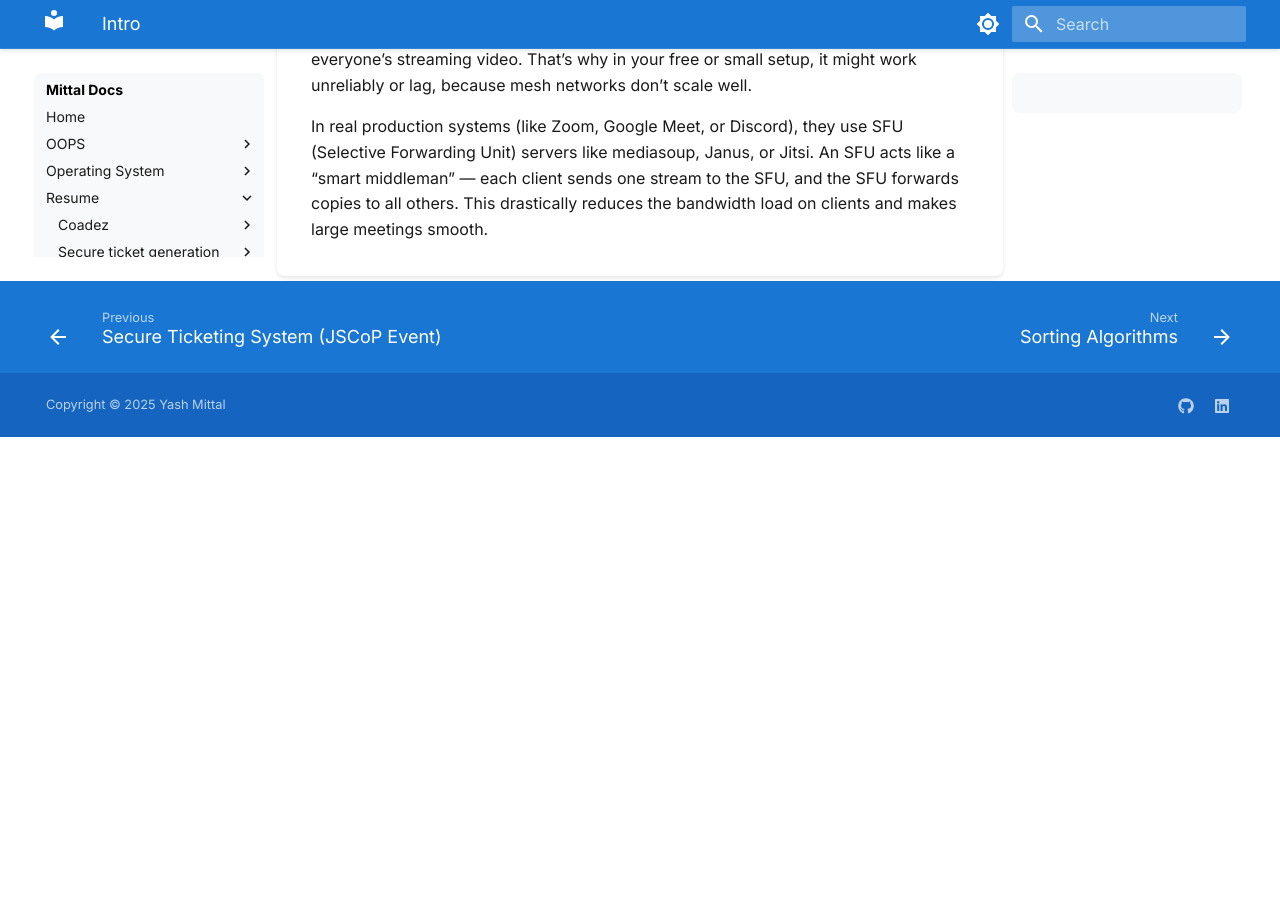
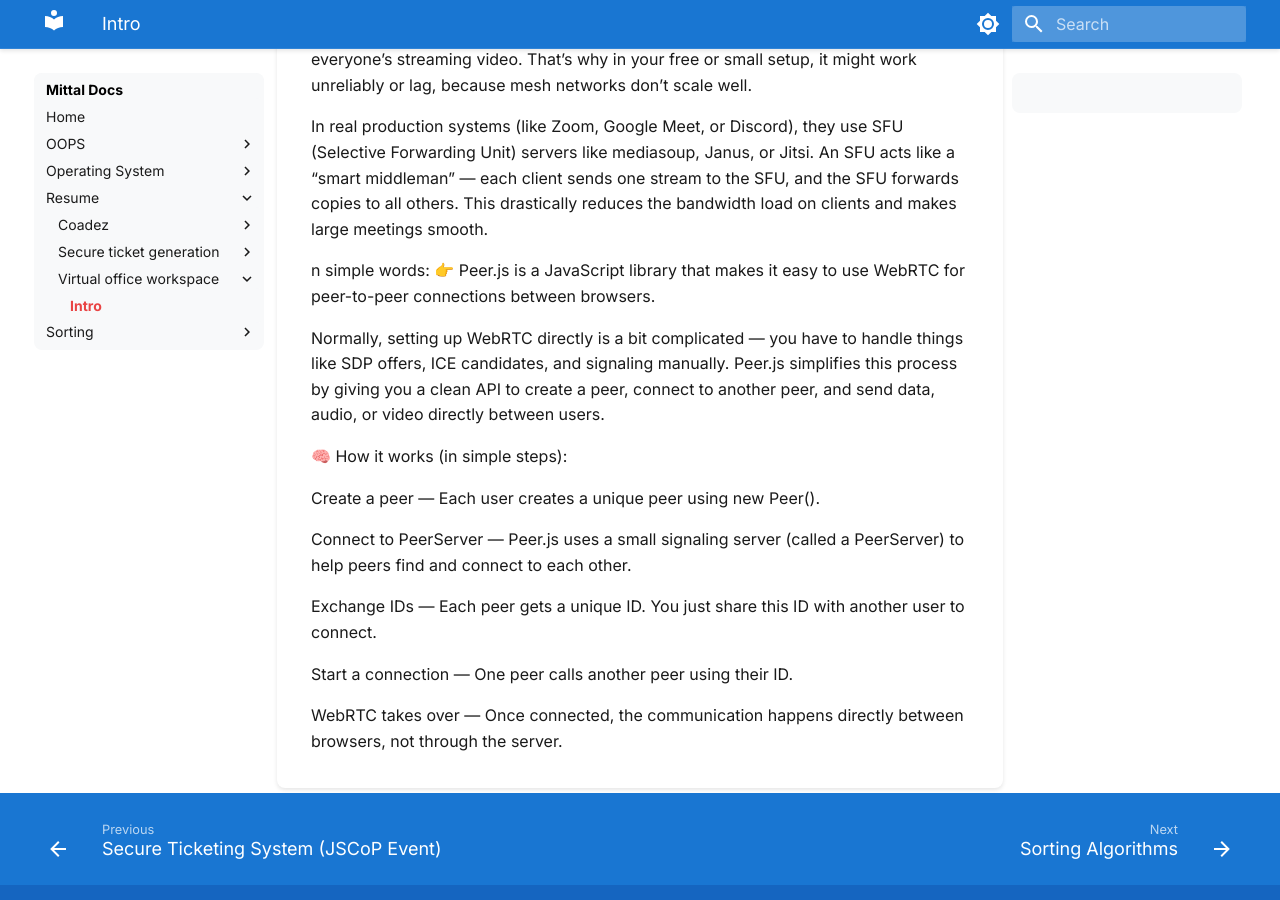
Before and after one commit to Geekyash10/Mittal-Docs, an MkDocs documentation site: the page built from docs/Resume/Virtual-office-workspace/intro.md, in a window 1280 px wide and 900 px high, scrolled down 3730 px. Built offline with MkDocs 1.6.1 and Material for MkDocs 9.7.7, drawn with Linux system fonts in a browser that asks for light colours; before the commit the page ends 4167 px from its top, so only the background shows below that.

Commit message:
add one project

```diff
--- a/docs/Resume/Virtual-office-workspace/intro.md
+++ b/docs/Resume/Virtual-office-workspace/intro.md
@@ -68,3 +68,22 @@
 
 In real production systems (like Zoom, Google Meet, or Discord), they use SFU (Selective Forwarding Unit) servers like mediasoup, Janus, or Jitsi.
 An SFU acts like a “smart middleman” — each client sends one stream to the SFU, and the SFU forwards copies to all others. This drastically reduces the bandwidth load on clients and makes large meetings smooth.
+
+
+n simple words:
+👉 Peer.js is a JavaScript library that makes it easy to use WebRTC for peer-to-peer connections between browsers.
+
+Normally, setting up WebRTC directly is a bit complicated — you have to handle things like SDP offers, ICE candidates, and signaling manually.
+Peer.js simplifies this process by giving you a clean API to create a peer, connect to another peer, and send data, audio, or video directly between users.
+
+🧠 How it works (in simple steps):
+
+Create a peer — Each user creates a unique peer using new Peer().
+
+Connect to PeerServer — Peer.js uses a small signaling server (called a PeerServer) to help peers find and connect to each other.
+
+Exchange IDs — Each peer gets a unique ID. You just share this ID with another user to connect.
+
+Start a connection — One peer calls another peer using their ID.
+
+WebRTC takes over — Once connected, the communication happens directly between browsers, not through the server.
```
